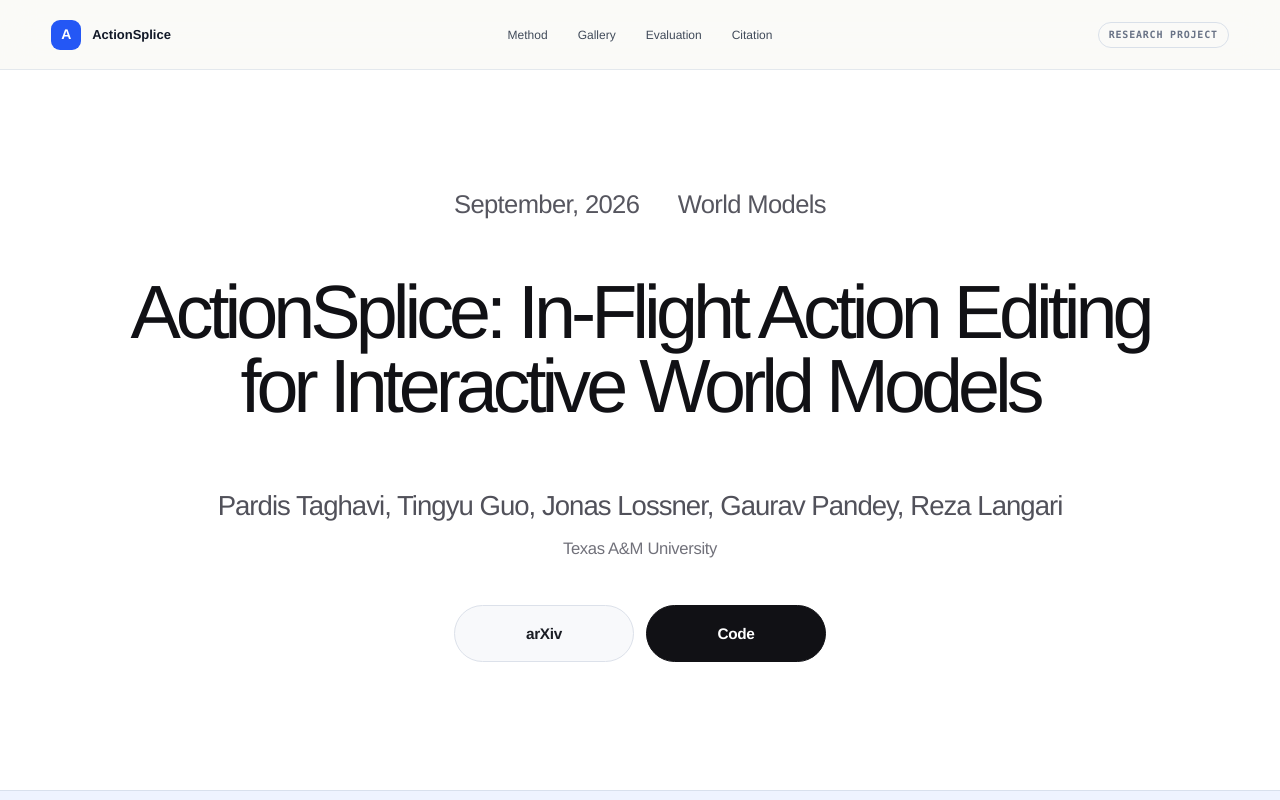
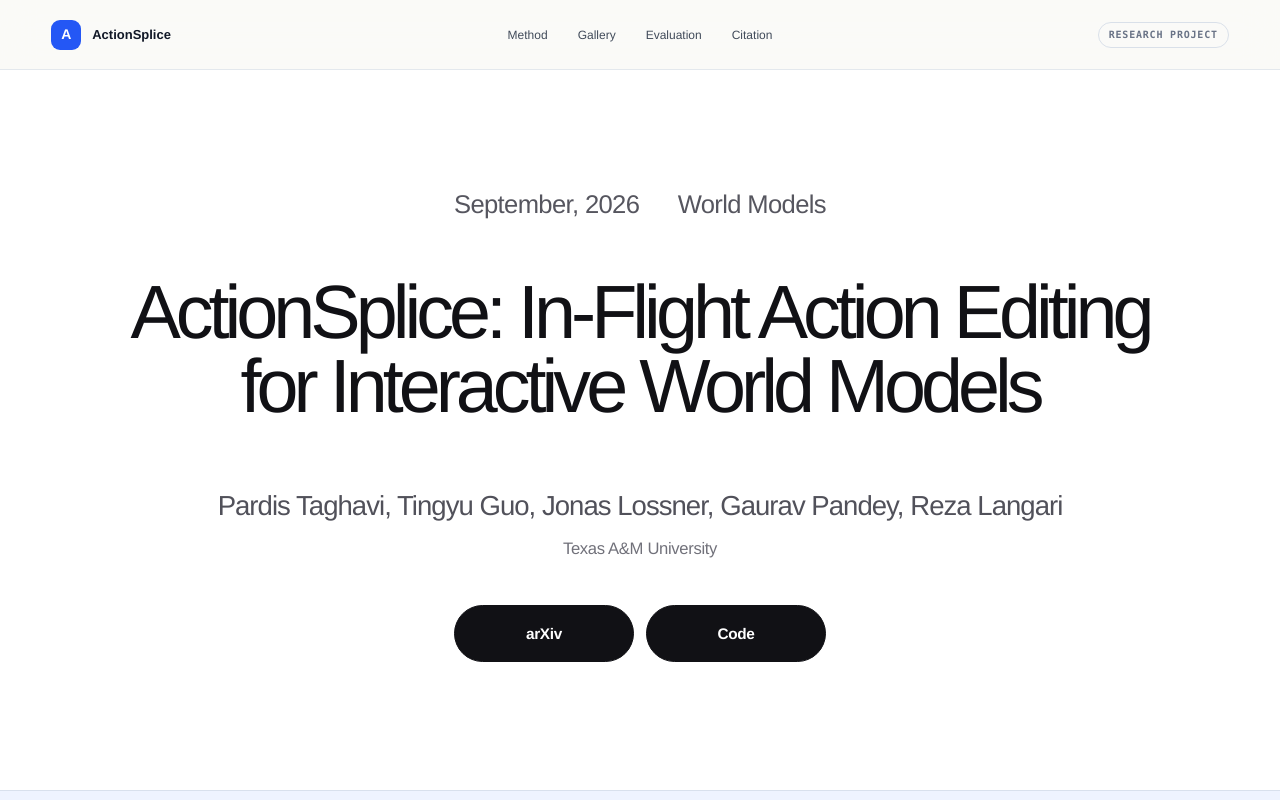
Before and after one commit to PardisTaghavi/actionsplice-website, a Next.js app: page / in a window 1280 px wide. Shown: the top 800 px of the page. Built offline with nearby package versions, Linux system fonts and the light colour scheme; no server answers.

Commit message:
Add ActionSplice arXiv link

```diff
--- a/app/page.tsx
+++ b/app/page.tsx
@@ -84,9 +84,14 @@ export default function Home() {
           </p>
           <p className="hero-affiliation">Texas A&amp;M University</p>
           <div className="hero-actions" aria-label="Research resources">
-            <span className="resource-placeholder" aria-disabled="true">
+            <a
+              className="resource-link"
+              href="https://arxiv.org/abs/2609.08230"
+              target="_blank"
+              rel="noreferrer"
+            >
               <span>arXiv</span>
-            </span>
+            </a>
             <a
               className="resource-link"
               href="https://github.com/PardisTaghavi/ActionSplice"
```
